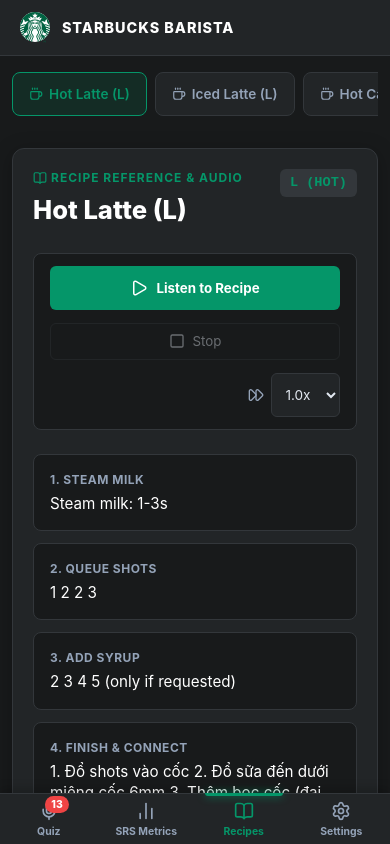
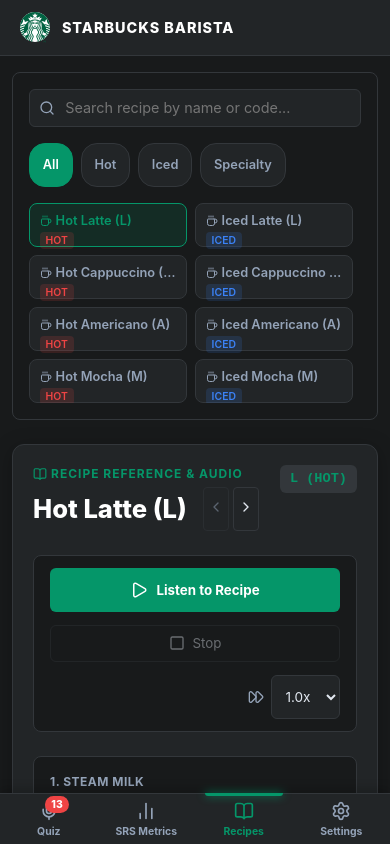
Before and after one commit to miles2542/starbucks-barista-audio-drill, a React (Vite) app: page / in a window 390 px wide. Both pictures are taken after a click on the button "Recipes". Shown: the top 844 px of the page. Built offline with nearby package versions, Linux system fonts and the light colour scheme.

Commit message:
feat(recipe): redesign recipe navigation with search, category filters, responsive grid, and prev/next controls (v1.9.7)

```diff
--- a/package.json
+++ b/package.json
@@ -1,7 +1,7 @@
 {
   "name": "vite-app",
   "private": true,
-  "version": "1.9.6",
+  "version": "1.9.7",
   "type": "module",
   "scripts": {
     "dev": "vite",
--- a/src/components/ListenMode.tsx
+++ b/src/components/ListenMode.tsx
@@ -1,7 +1,7 @@
-import { useState, useEffect } from 'react';
+import { useState, useEffect, useMemo } from 'react';
 import type { Recipe } from '../types/recipe';
 import { speakTextGemini, speakTextWeb, stopSpeech } from '../services/audioEngine';
-import { Play, Square, FastForward, Volume2, Coffee, BookOpen } from 'lucide-react';
+import { Play, Square, FastForward, Volume2, Coffee, BookOpen, Search, ChevronLeft, ChevronRight } from 'lucide-react';
 
 interface ListenModeProps {
   recipe: Recipe | null;
@@ -13,6 +13,8 @@
   const [speed, setSpeed] = useState(1.0);
   const [isPlaying, setIsPlaying] = useState(false);
   const [activeStepIndex, setActiveStepIndex] = useState<number | null>(null);
+  const [searchQuery, setSearchQuery] = useState('');
+  const [category, setCategory] = useState('All');
 
   const apiKey = localStorage.getItem('gemini_api_key') || '';
   const ttsEngineMode = localStorage.getItem('tts_engine_mode') || 'web';
@@ -20,6 +22,30 @@
   useEffect(() => {
     return () => stopSpeech();
   }, [recipe]);
+
+  const filteredRecipes = useMemo(() => {
+    return recipes.filter(r => {
+      const matchesSearch = r.name.toLowerCase().includes(searchQuery.toLowerCase()) ||
+                            (r.code && r.code.toLowerCase().includes(searchQuery.toLowerCase()));
+      if (!matchesSearch) return false;
+
+      if (category === 'Hot') return r.type === 'hot';
+      if (category === 'Iced') return r.type === 'iced';
+      if (category === 'Specialty') return /frappuccino|macchiato|mocha|refresher/i.test(r.name);
+
+      return true;
+    });
+  }, [recipes, searchQuery, category]);
+
+  const currentIdx = recipes.findIndex(r => r.id === recipe?.id);
+
+  const handlePrev = () => {
+    if (currentIdx > 0) onSelectRecipe(recipes[currentIdx - 1]);
+  };
+
+  const handleNext = () => {
+    if (currentIdx < recipes.length - 1) onSelectRecipe(recipes[currentIdx + 1]);
+  };
 
   const handlePlay = async () => {
     if (!recipe) return;
@@ -66,31 +92,97 @@
 
   return (
     <div style={{ display: 'flex', flexDirection: 'column', gap: '1.5rem' }}>
-      {/* Recipe Picker Carousel */}
-      <div style={{ display: 'flex', gap: '0.5rem', overflowX: 'auto', paddingBottom: '0.5rem' }}>
-        {recipes.map(r => (
+      {/* Search and Filters */}
+      <div style={{ display: 'flex', flexDirection: 'column', gap: '1rem', background: 'var(--bg-primary)', padding: '1rem', borderRadius: '8px', border: '1px solid var(--border-subtle)' }}>
+        <div style={{ position: 'relative' }}>
+          <Search size={16} style={{ position: 'absolute', left: '10px', top: '50%', transform: 'translateY(-50%)', color: 'var(--text-muted)' }} />
+          <input
+            type="text"
+            placeholder="Search recipe by name or code..."
+            value={searchQuery}
+            onChange={e => setSearchQuery(e.target.value)}
+            style={{
+              width: '100%',
+              padding: '0.6rem 1rem 0.6rem 2.2rem',
+              borderRadius: '6px',
+              border: '1px solid var(--border-subtle)',
+              background: 'var(--bg-surface)',
+              color: 'var(--text-main)',
+              fontSize: '0.9rem',
+              boxSizing: 'border-box'
+            }}
+          />
+        </div>
+        <div style={{ display: 'flex', gap: '0.5rem', flexWrap: 'wrap' }}>
+          {['All', 'Hot', 'Iced', 'Specialty'].map(cat => (
+            <button
+              key={cat}
+              onClick={() => setCategory(cat)}
+              style={{
+                padding: '0.4rem 0.8rem',
+                borderRadius: '16px',
+                border: category === cat ? '1px solid var(--accent-mint)' : '1px solid var(--border-subtle)',
+                background: category === cat ? 'var(--accent-mint)' : 'var(--bg-surface)',
+                color: category === cat ? '#FFF' : 'var(--text-muted)',
+                fontSize: '0.8rem',
+                fontWeight: 600,
+                cursor: 'pointer',
+                transition: 'all 0.2s'
+              }}
+            >
+              {cat}
+            </button>
+          ))}
+        </div>
+
+        {/* Responsive Grid Selector */}
+        <div style={{
+          display: 'grid',
+          gridTemplateColumns: 'repeat(auto-fill, minmax(130px, 1fr))',
+          gap: '0.5rem',
+          maxHeight: '200px',
+          overflowY: 'auto',
+          paddingRight: '0.5rem'
+        }}>
+          {filteredRecipes.map(r => (
             <button
               key={r.id}
               onClick={() => onSelectRecipe(r)}
               style={{
-              padding: '0.6rem 1rem',
+                padding: '0.6rem',
                 borderRadius: '8px',
-              border: r.id === recipe.id ? '1px solid var(--accent-mint)' : '1px solid var(--border-subtle)',
-              background: r.id === recipe.id ? 'rgba(5, 150, 105, 0.15)' : 'var(--bg-surface)',
-              color: r.id === recipe.id ? 'var(--accent-mint)' : 'var(--text-muted)',
-              fontSize: '0.85rem',
+                border: r.id === recipe?.id ? '1px solid var(--accent-mint)' : '1px solid var(--border-subtle)',
+                background: r.id === recipe?.id ? 'rgba(5, 150, 105, 0.15)' : 'var(--bg-surface)',
+                color: r.id === recipe?.id ? 'var(--accent-mint)' : 'var(--text-muted)',
+                fontSize: '0.8rem',
                 fontWeight: 600,
                 cursor: 'pointer',
-              whiteSpace: 'nowrap',
                 display: 'flex',
-              alignItems: 'center',
-              gap: '6px'
+                flexDirection: 'column',
+                alignItems: 'flex-start',
+                gap: '4px',
+                textAlign: 'left'
               }}
             >
-            <Coffee size={14} />
-            {r.name}
+              <div style={{ display: 'flex', alignItems: 'center', gap: '4px', width: '100%' }}>
+                <Coffee size={12} style={{ flexShrink: 0 }} />
+                <span style={{ overflow: 'hidden', textOverflow: 'ellipsis', whiteSpace: 'nowrap' }}>{r.name}</span>
+              </div>
+              <span style={{
+                fontSize: '0.65rem',
+                padding: '2px 6px',
+                borderRadius: '4px',
+                background: r.type === 'hot' ? 'rgba(239, 68, 68, 0.15)' : 'rgba(59, 130, 246, 0.15)',
+                color: r.type === 'hot' ? '#ef4444' : '#3b82f6'
+              }}>
+                {r.type.toUpperCase()}
+              </span>
             </button>
           ))}
+          {filteredRecipes.length === 0 && (
+            <div style={{ color: 'var(--text-muted)', fontSize: '0.85rem', gridColumn: '1 / -1', padding: '1rem 0' }}>No recipes found.</div>
+          )}
+        </div>
       </div>
 
       {/* Main Player Card */}
@@ -100,9 +192,45 @@
             <span style={{ fontSize: '0.75rem', fontWeight: 700, color: 'var(--accent-mint)', letterSpacing: '1px', textTransform: 'uppercase', display: 'flex', alignItems: 'center', gap: '4px' }}>
               <BookOpen size={14} /> RECIPE REFERENCE & AUDIO
             </span>
-            <h1 style={{ fontSize: '1.6rem', fontWeight: 800, margin: '4px 0 0 0', color: '#FFF' }}>
+            <div style={{ display: 'flex', alignItems: 'center', gap: '1rem', margin: '4px 0 0 0' }}>
+              <h1 style={{ fontSize: '1.6rem', fontWeight: 800, color: '#FFF', margin: 0 }}>
                 {recipe.name}
               </h1>
+              <div style={{ display: 'flex', gap: '4px' }}>
+                <button
+                  onClick={handlePrev}
+                  disabled={currentIdx <= 0}
+                  style={{
+                    padding: '4px',
+                    borderRadius: '4px',
+                    background: 'var(--bg-surface)',
+                    border: '1px solid var(--border-subtle)',
+                    color: currentIdx <= 0 ? 'var(--text-muted)' : 'var(--text-main)',
+                    cursor: currentIdx <= 0 ? 'not-allowed' : 'pointer',
+                    opacity: currentIdx <= 0 ? 0.5 : 1
+                  }}
+                  title="Previous Recipe"
+                >
+                  <ChevronLeft size={16} />
+                </button>
+                <button
+                  onClick={handleNext}
+                  disabled={currentIdx >= recipes.length - 1}
+                  style={{
+                    padding: '4px',
+                    borderRadius: '4px',
+                    background: 'var(--bg-surface)',
+                    border: '1px solid var(--border-subtle)',
+                    color: currentIdx >= recipes.length - 1 ? 'var(--text-muted)' : 'var(--text-main)',
+                    cursor: currentIdx >= recipes.length - 1 ? 'not-allowed' : 'pointer',
+                    opacity: currentIdx >= recipes.length - 1 ? 0.5 : 1
+                  }}
+                  title="Next Recipe"
+                >
+                  <ChevronRight size={16} />
+                </button>
+              </div>
+            </div>
           </div>
           {recipe.code && (
             <span style={{ background: 'var(--border-subtle)', color: 'var(--accent-mint)', padding: '4px 10px', borderRadius: '6px', fontSize: '0.85rem', fontWeight: 700, fontFamily: 'monospace' }}>
--- a/vite.config.ts
+++ b/vite.config.ts
@@ -10,7 +10,7 @@
 export default defineConfig({
   plugins: [react()],
   define: {
-    __APP_VERSION__: JSON.stringify('1.9.6'),
+    __APP_VERSION__: JSON.stringify('1.9.7'),
     __GIT_COMMIT_HASH__: JSON.stringify(commitHash)
   }
 });
```
Lines whose indentation alone changed are shown as unchanged.
